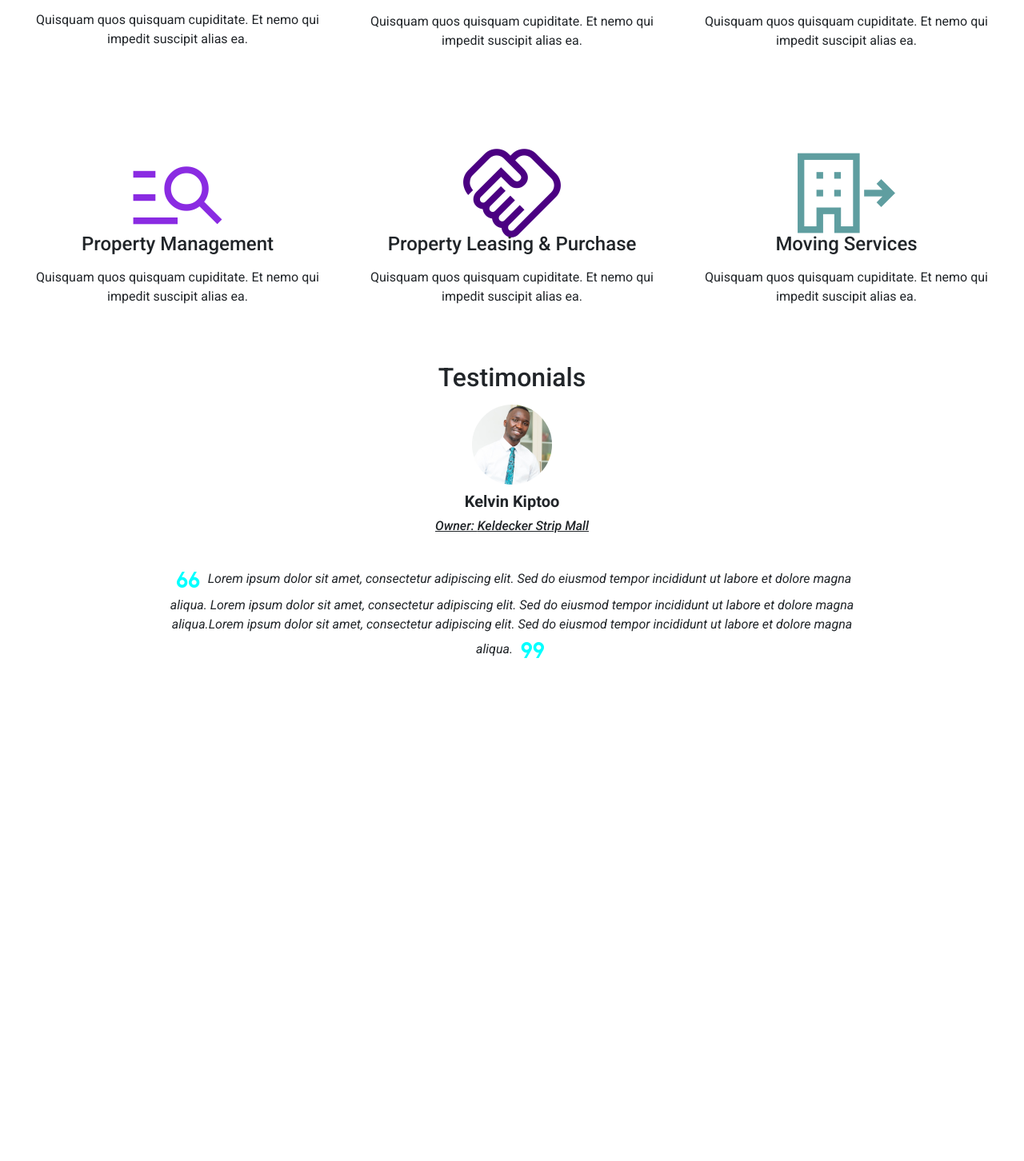
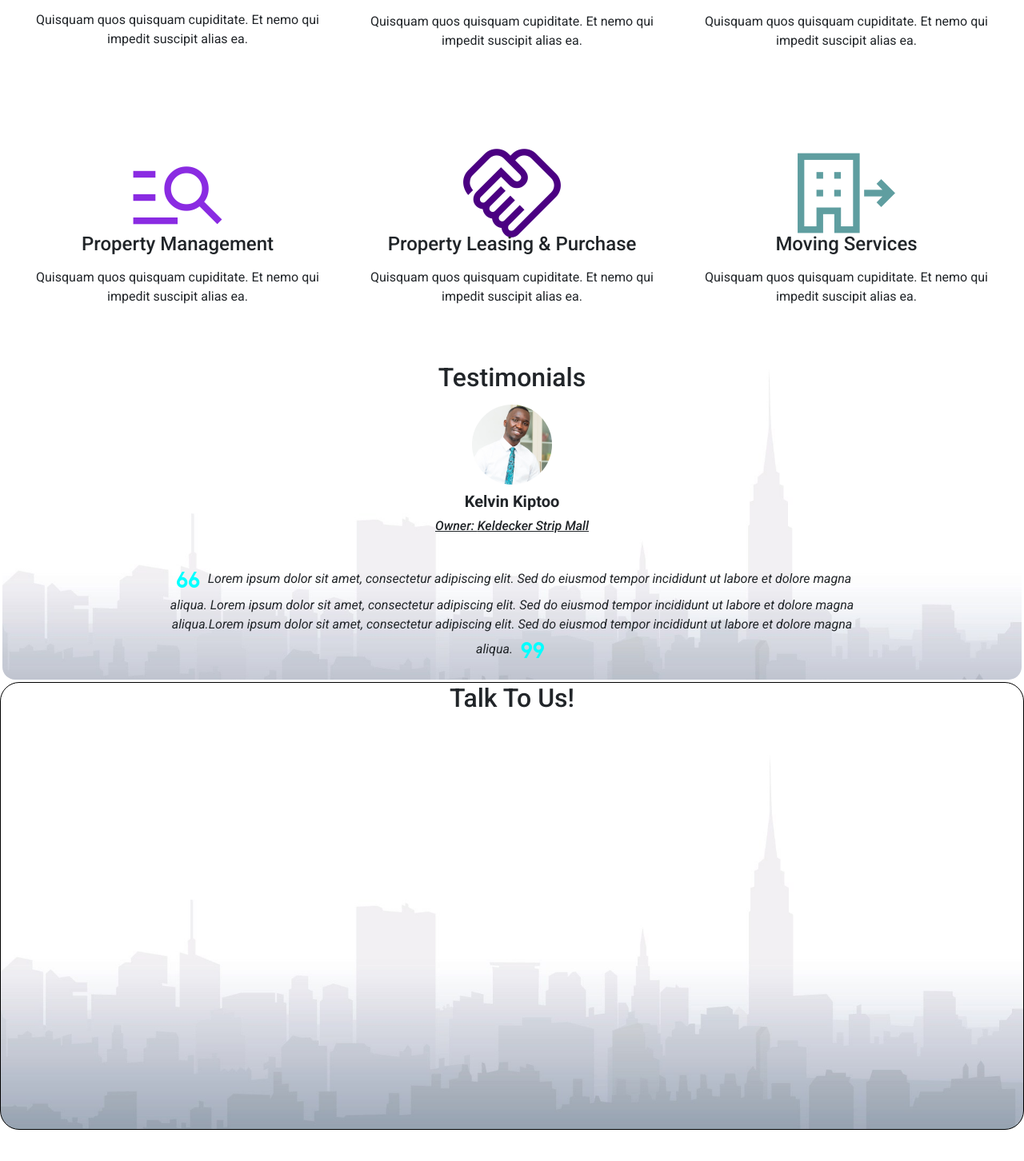
Before and after one commit to willytoo33/deceekRealtorManager, an Angular app: page / in a window 1280 px wide. Shown: the part 1856-3308 px from the top of the page at 80% size. Before the commit the page ends 2709 px from the top, so only its background shows below. Built offline with nearby package versions, Linux system fonts and the light colour scheme.

Commit message:
testimonial section mod

```diff
--- /dev/null
+++ b/src/app/contact-form/contact-form.component.html
@@ -0,0 +1 @@
+<p>contact-form works!</p>
--- a/src/app/homepage/homepage.component.css
+++ b/src/app/homepage/homepage.component.css
@@ -11,41 +11,34 @@
     padding: 0;
     box-sizing: border-box;
 }
-
 :root {
     --background-color: #f3f3f3;
     --container-color: hsl(0, 0%, 100%);
     --accent-color: hsl(209, 95%, 38%);
     --font-color: hsl(0, 0%, 0%);
 }
-
 :host {
     display: block;
     padding-top: 60px;
 }
-
 body {
     font-family: "Roboto", sans-serif;
     background-color: var(--background-color);
     top: 60px;
 }
-
 a {
     color: var(--font-color);
     text-decoration: none;
 }
-
 a:hover {
     color: var(--accent-color);
     text-decoration: none;
 }
-
 p {
     color: var(--font-color);
     margin: 15px 0 0 0;
     font-size: 16px;
 }
-
 h1,
 h2,
 h3,
@@ -53,10 +46,11 @@ h4,
 h5,
 h6 {
     color: var(--font-color);
-    /* font: "Roboto", sans-serif; */
 }
 .section-headings {
     color: var(--accent-color);
+    text-align: center;
+    font-weight: 500;
 }
 
 /*---------------------------------------------------------------------------------
@@ -65,7 +59,6 @@ h6 {
 
 .hero-section {
     height: 100vh;
-    /* background-color: white; */
     display: flex;
     background-image: url(../../assets/AtticElevation.jpg);
     background-size: cover;
@@ -86,7 +79,6 @@ h6 {
     /* color: hsl(235, 85%, 28%); */
     margin-top: 90px;
 }
-
 .hero-about {
     justify-content: center;
     align-items: center;
@@ -95,11 +87,9 @@ h6 {
     padding: 10px;
     align-self: center;
 }
-
 .hero-about p {
     color: white;
 }
-
 .hero-quote {
     flex: 1;
     align-items: center;
@@ -108,11 +98,9 @@ h6 {
     padding: 10px;
     align-self: center;
 }
-
 .hero-quote p {
     color: white;
 }
-
 .project-portfolio {
     height: 80vh;
     padding-top: 20px;
@@ -130,7 +118,6 @@ h6 {
     justify-content: space-evenly;
     align-items: center;
 }
-
 .project-container {
     background-color: var(--container-color);
     height: 70vh;
@@ -141,11 +128,9 @@ h6 {
     padding: 10px;
     border: 1px solid hsl(209, 95%, 38%);
 }
-
 .project-container h5 {
     text-align: center;
 }
-
 .project-article {
     width: 100%;
     height: 100%;
@@ -153,7 +138,6 @@ h6 {
     overflow: hidden;
     border-radius: 1rem;
 }
-
 .project-image-slider {
     width: 100%;
     height: 100%;
@@ -164,7 +148,6 @@ h6 {
     background-position: center;
     background-size: cover;
 }
-
 .project-data-details {
     width: 290px;
     height: 130px;
@@ -180,18 +163,15 @@ h6 {
     transition: opacity 1s 1s;
     opacity: 0;
 }
-
 .details-description {
     display: block;
     color: var(--font-color);
 }
-
 .project-data-details h4 {
     font-size: medium;
     font-weight: 500;
     margin-bottom: .75rem;
 }
-
 .project-call-to-action {
     text-decoration: none;
     font-weight: 400;
@@ -240,18 +220,14 @@ h6 {
     opacity: 1;
     transition: opacity .3s;
 }
-
 .project-article:hover {
     animation: remove-overflow 2s forwards;
 }
-
 .project-article:not(:hover) {
     animation: show-overflow 2s forwards;
 }
-
 .project-article:not(:hover) .project-data-details {
     animation: remove-data 1s forwards;
-
 }
 
 /**Article Animation*/
@@ -329,12 +305,10 @@ h6 {
 .services-section {
     height: 100vh;
 }
-
 .services-container {
     height: 100%;
     margin: 3px;
 }
-
 .service-header {
     text-align: center;
     flex: content;
@@ -344,12 +318,10 @@ h6 {
     justify-content: center;
     align-items: center;
 }
-
 .service-header-description {
     padding-left: 100px;
     padding-right: 100px;
 }
-
 .service-icon-box {
     text-align: center;
     padding: 5px;
@@ -365,12 +337,10 @@ h6 {
     align-items: center;
     box-sizing: border-box;
 }
-
 .service-icon-box:hover {
     border-color: #0563bb;
     box-shadow: 3px 3px 3px 5px rgba(5, 99, 187, 0.3);
 }
-
 .service-item-container {
     display: flex;
     align-items: center;
@@ -451,6 +421,13 @@ h6 {
 .testimonial-section {
     height: 50vh;
     margin: 3px;
+
+    background-image: url(/assets/sample9.jpg);
+    background-size: cover;
+    background-position: center;
+    background-repeat: no-repeat;
+    background-attachment: fixed;
+    border-radius: 1rem;
 }
 .testimonials-container {
     height: 100%;
@@ -514,3 +491,30 @@ h6 {
     display: inline-block;
     vertical-align: middle;
 }
+
+/**-----------------------------------------------------------------------------------
+#Contact Section
+------------------------------------------------------------------------------------*/
+.contact-section {
+    border: 0.5px solid black;
+    border-radius: 1.5rem;
+    height: 70vh;
+    box-sizing: border-box;
+    background-image: url(/assets/sample9.jpg);
+    background-size: cover;
+    background-position: center;
+    background-repeat: no-repeat;
+    background-attachment: fixed;
+}
+.contact-section-container {
+    width: 100%;
+    height: 100%;
+}
+
+
+/**-----------------------------------------------------------------------------------
+#Footer Section
+------------------------------------------------------------------------------------*/
+.footer-section {
+    height: 50vh;
+}
--- a/src/app/homepage/homepage.component.html
+++ b/src/app/homepage/homepage.component.html
@@ -11,8 +11,7 @@
 
 <body>
     <div>
-
-        <section class="hero-section">
+        <section class="hero-section" id="hero-section">
 
             <div class="hero-about">
                 <p>Deceek Management offers pre-formatted HTML snippets for paragraphs, <br> ordered lists,
@@ -30,7 +29,7 @@
             </div>
         </section>
 
-        <section class="project-portfolio">
+        <section class="project-portfolio" id="project-section">
             <h2 class="section-headings">PORTFOLIO</h2>
             <div class="project-display">
                 <div class="project-container">
@@ -54,7 +53,7 @@
             </div>
         </section>
 
-        <section class="services-section">
+        <section class="services-section" id="services-section">
             <div class="services-container">
                 <div class="service-header">
                     <h2 class="section-headings">SERVICES</h2>
@@ -134,7 +133,7 @@
             </div>
         </section>
 
-        <section class="testimonial-section">
+        <section class="testimonial-section" id="testimonial-section">
             <div class="testimonials-container">
                 <h2 class="section-headings">Testimonials</h2>
                 <div class="testimonial-image-container">
@@ -143,12 +142,12 @@
                             class="testimonial-quote-image">
                     </div>
                 </div>
-                <div class="testimonial-about">
+                <div class="testimonial-about"  >
                     <h5 class="testimonial-about-name">Kelvin Kiptoo</h5>
-                    <h6 class="testimonial-about-building">Owner: <a href="#">Keldecker Strip Mall</a></h6>
+                    <h6 class="testimonial-about-building">Owner: <a href="#"  >Keldecker Strip Mall</a></h6>
                 </div>
                 <div class="testimonial-quote">
-                    <p style="text-align:center; font-style: italic;">
+                    <p style="text-align:center; font-style: italic; ">
                         <span class="material-symbols-outlined quote-icon" style="transform: rotate(180deg);">
                             format_quote
                         </span>
@@ -163,12 +162,20 @@
                         </span>
                     </p>
                 </div>
-                <!-- </div> -->
             </div>
         </section>
 
+        <section class="contact-section" id="contact-section">
+            <div class="contact-section-container">
+                <h2 class="section-headings">Talk To Us!</h2>
+
+
+            </div>
+        </section>
+
+        <section class="footer-section" id="footer-section">
+
+        </section>
     </div>
-
 </body>
-
 </html>
```
Also changed, not shown: src/app/contact-form/contact-form.component.ts (added, +12 -0 lines), src/app/contact-form/contact-form.component.css (added), src/assets/sample9.jpg (added), 1 other file (tests, documents, lock files or other folders).
